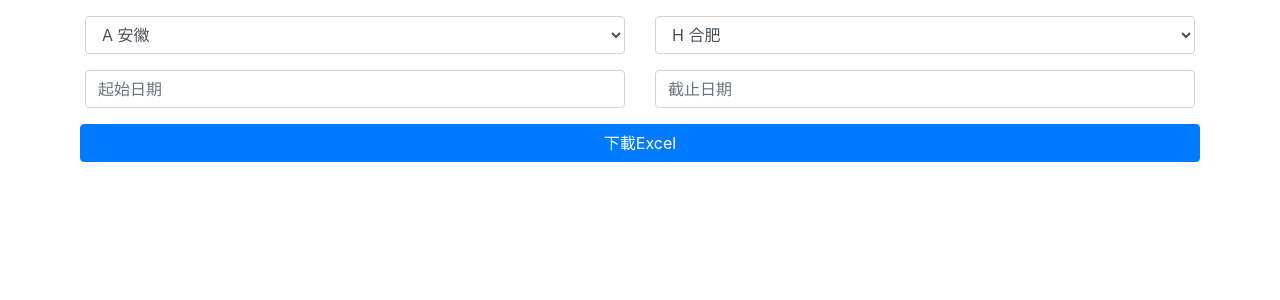
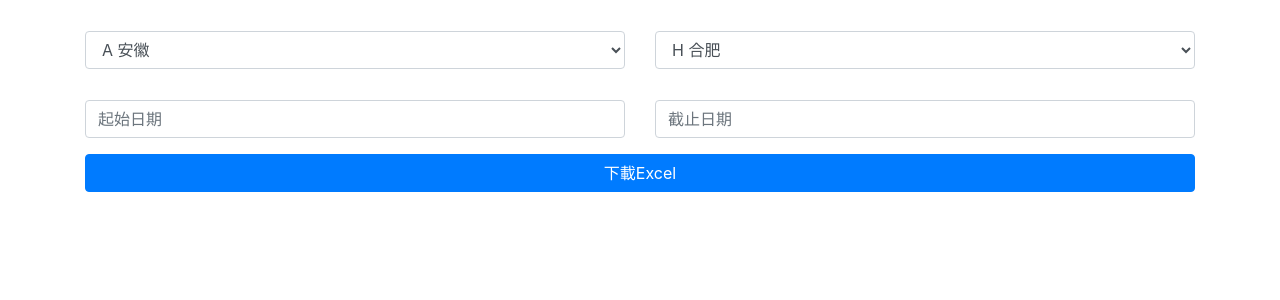
Before and after one commit to okakaino/weather, a Django app: page / in a window 1280 px wide. Shown: the top 300 px of the page. Run offline with Django 3.2, Linux system fonts and the light colour scheme; some libraries are stand-ins or nearby versions.

Commit message:
changed style

```diff
--- a/home/views.py
+++ b/home/views.py
@@ -2,6 +2,7 @@
 
 import json
 import re
+import time
 
 from datetime import datetime
 from dateutil import relativedelta, rrule
@@ -165,7 +166,6 @@ def fetch_html(city, year, month):
         'User-Agent': choice(user_agents),
     }
 
-    # http://tianqi.2345.com/t/wea_history/js/54511_20153.js
     url = 'http://tianqi.2345.com/t/wea_history/js/{year:04d}{month:02d}/{city}_{year:04d}{month:02d}.js'.format(
         year=year, city=city, month=month
     )
@@ -184,9 +184,11 @@ def fetch_html(city, year, month):
             return r.text
         else:
             logger.debug('http response {}, retrying'.format(r.status_code))
+            time.sleep(1)
             return fetch_html(city, year, month)
     except Exception as e:
         logger.debug('failed to send http request, {}, retrying'.format(e))
+        time.sleep(1)
         return fetch_html(city, year, month)
 
 def parse_weather(response):
--- a/static/css/style.css
+++ b/static/css/style.css
@@ -2,8 +2,9 @@
     margin: 0 auto;
 }
 
-.hor-margin-10 {
+margin-10 {
     /* margin-left: 10px; */
+    margin-top: 5px;
     margin-right: 10px;
 }
 
--- a/static_src/css/style.css
+++ b/static_src/css/style.css
@@ -2,12 +2,13 @@
     margin: 0 auto;
 }
 
-.hor-margin-10 {
+.margin-10 {
     /* margin-left: 10px; */
+    margin-top: 15px;
     margin-right: 10px;
 }
 
-.hor-padding-10 {
+.hor-padding {
     width: 100%;
-    margin: 0 10px;
+    margin: 0 15px;
 }
--- a/templates/index.html
+++ b/templates/index.html
@@ -28,24 +28,24 @@
                 {% endif %}
                 <div class="row mt-3">
                     <div class="col-md-6">
-                        <select class="form-control hor-margin-10" id="province" onchange="setCityOptions()">
+                        <select class="form-control margin-10" id="province" onchange="setCityOptions()">
                         </select>
                     </div>
                     <div class="col-md-6">
-                        <select class="form-control hor-margin-10" id="city" name="city">
+                        <select class="form-control margin-10" id="city" name="city">
                         </select>
                     </div>
                 </div>
                 <div class="row mt-3">
                     <div class="col-md-6">
-                        <input class="form-control hor-margin-10" type="text" name="start_date" id="start_datepicker" placeholder="起始日期">
+                        <input class="form-control margin-10" type="text" name="start_date" id="start_datepicker" placeholder="起始日期">
                     </div>
                     <div class="col-md-6">
-                        <input class="form-control hor-margin-10" type="text" name="end_date" id="end_datepicker" placeholder="截止日期">
+                        <input class="form-control margin-10" type="text" name="end_date" id="end_datepicker" placeholder="截止日期">
                     </div>
                 </div>
                 <div class="row mt-3">
-                    <button class="btn btn-primary hor-padding-10" type="submit">下載Excel</button>
+                    <button class="btn btn-primary hor-padding" type="submit">下載Excel</button>
                 </div>
             </div>
         </div>
```
